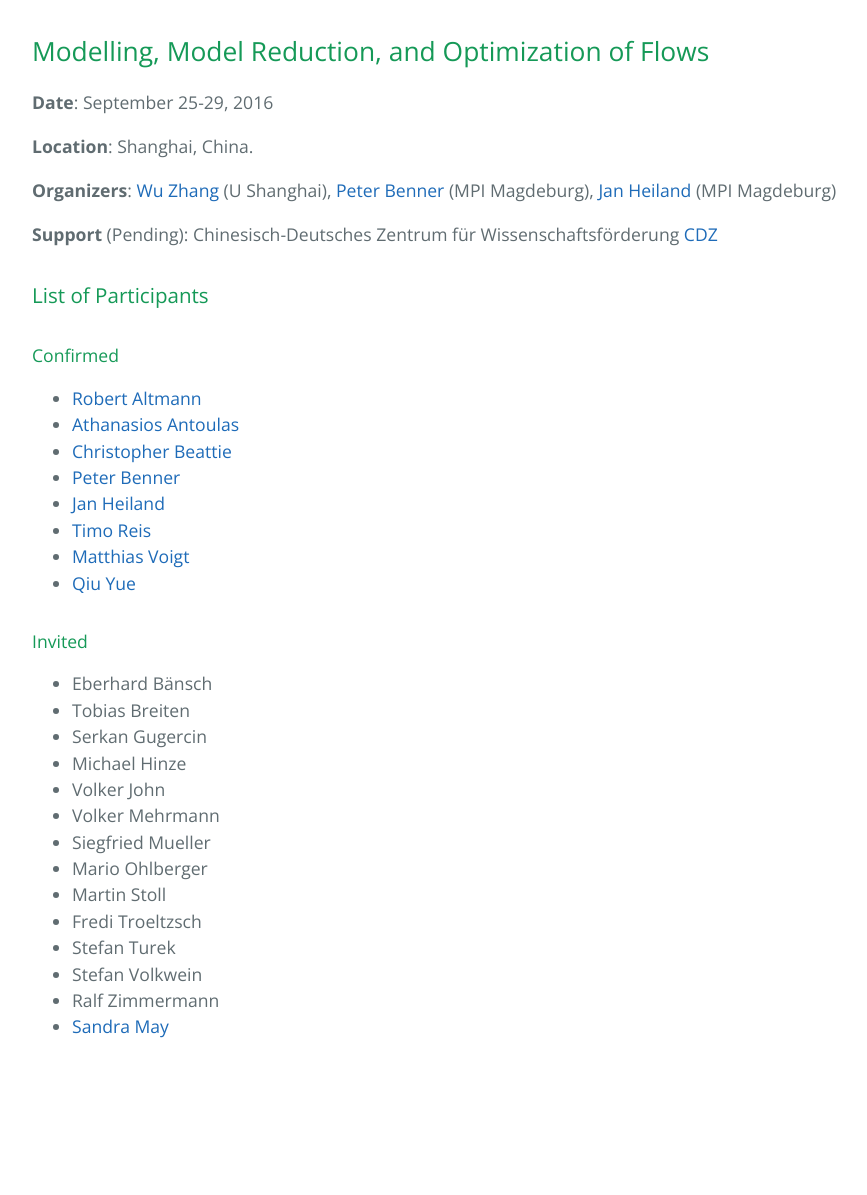
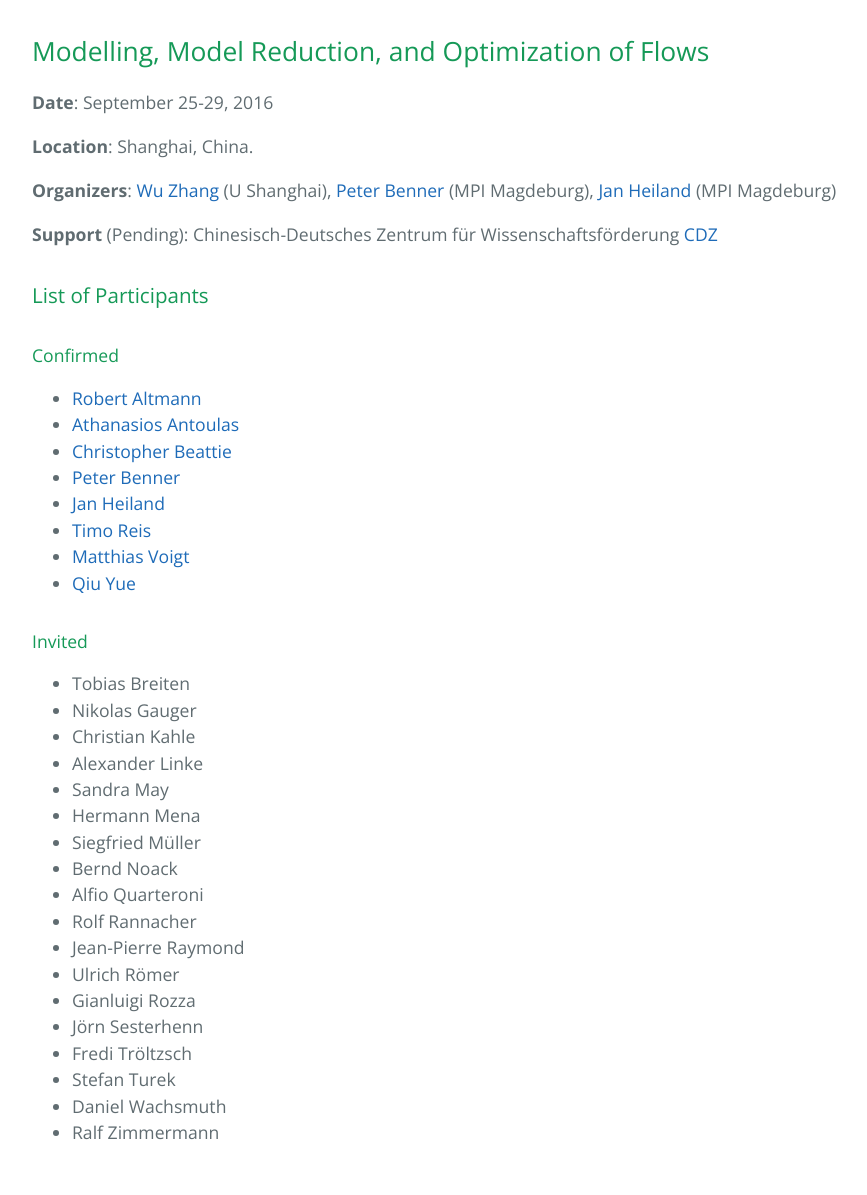
Before and after one commit to highlando/16-cdz-workshop, a Jekyll site: the page built from index.md, in a window 1280 px wide. Shown: the whole page, without its empty margins (192-1059 px from the left). Built offline with Jekyll 4.4.1, drawn with Linux system fonts in a browser that asks for light colours; before the commit the page ends 1089 px from its top, so only the background shows below that.

Commit message:
new invitees

```diff
--- a/index.md
+++ b/index.md
@@ -26,17 +26,21 @@ Modelling, Model Reduction, and Optimization of Flows
  * [Qiu Yue](http://www.mpi-magdeburg.mpg.de/employees/47281/823076)
 
 #### Invited
- * Eberhard B&auml;nsch
  * Tobias Breiten
- * Serkan Gugercin
- * Michael Hinze
- * Volker John
- * Volker Mehrmann
- * Siegfried Mueller
- * Mario Ohlberger
- * Martin Stoll
- * Fredi Troeltzsch
+ * Nikolas Gauger
+ * Christian Kahle
+ * Alexander Linke
+ * Sandra May
+ * Hermann Mena
+ * Siegfried M&uuml;ller
+ * Bernd Noack
+ * Alfio Quarteroni
+ * Rolf Rannacher
+ * Jean-Pierre Raymond
+ * Ulrich R&ouml;mer
+ * Gianluigi Rozza
+ * J&ouml;rn Sesterhenn
+ * Fredi Tr&ouml;ltzsch
  * Stefan Turek
- * Stefan Volkwein
+ * Daniel Wachsmuth
  * Ralf Zimmermann
- * [Sandra May](http://www.sam.math.ethz.ch/~mays/index.html)
```
